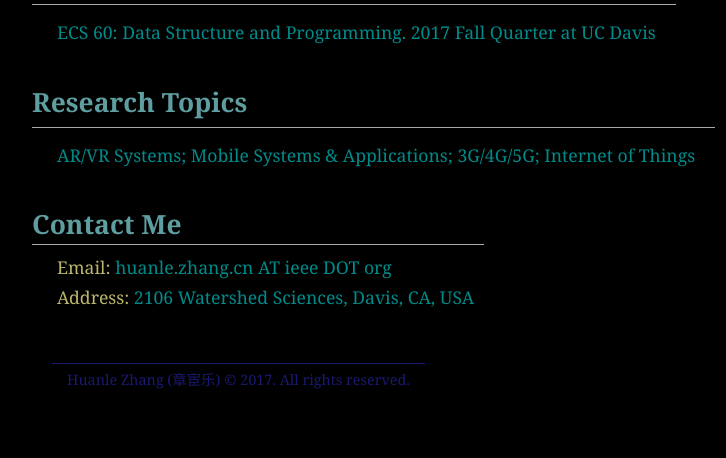
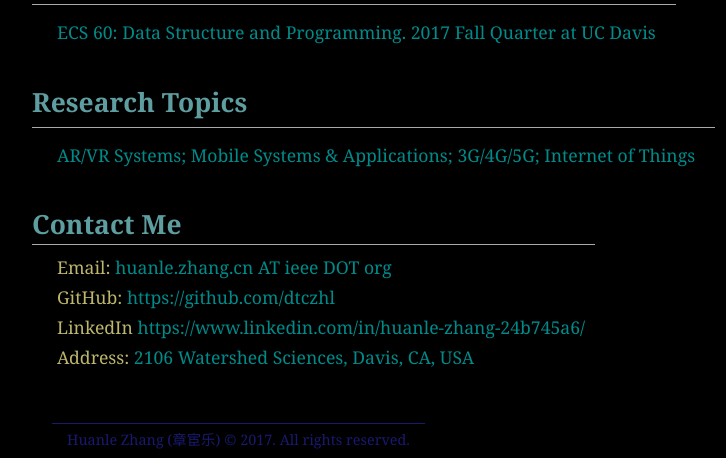
Before and after one commit to dtczhl/dtc-personal-website, a PHP site: page / in a window 1280 px wide. Shown: the part 951-1409 px from the top of the page, without its empty margins (6-732 px from the left). Before the commit the page ends 1340 px from the top, so only its background shows below. Run offline with PHP 8.4, Linux system fonts and the light colour scheme.

Commit message:
add github and linkedln

```diff
--- a/css/home.css
+++ b/css/home.css
@@ -90,6 +90,11 @@ section{
 	height: 30px;
 }
 
+.contact_list li a{
+	text-decoration: none!important;
+	color: DarkCyan;
+}
+
 .contact_label{ /* label for contact list */
 	color: DarkKhaki;
 }
--- a/index.php
+++ b/index.php
@@ -136,6 +136,8 @@
 			<h1 class="contact_title header_title"> Contact Me </h1>
 			<ul class="contact_list bar_top">
 				<li> <span class="contact_label"> Email: </span> huanle.zhang.cn AT ieee DOT org </li>
+				<li> <span class="contact_label"> GitHub: </span> <a href="https://github.com/dtczhl" rel="external" target="_blank"> https://github.com/dtczhl </a> </li>
+				<li> <span class="contact_label"> LinkedIn </span> <a href="https://www.linkedin.com/in/huanle-zhang-24b745a6/" rel ="external" target="_blank"> https://www.linkedin.com/in/huanle-zhang-24b745a6/ </a> </li>
 				<li> <span class="contact_label"> Address: </span> 2106 Watershed Sciences, Davis, CA, USA </li>
 			</ul>
 		</section>
```
